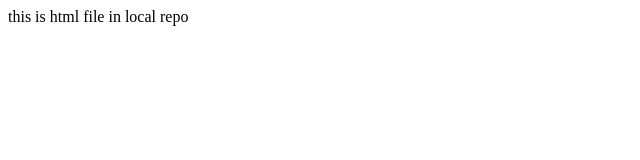
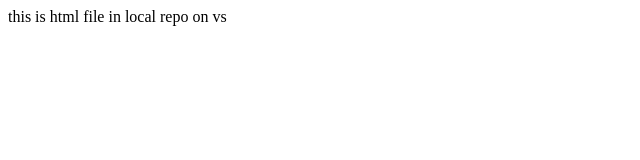
Before and after one commit to rosey321/local-repo, a plain HTML site: page index.html in a window 1280 px wide. Shown: the full height of the page, 0-640 px from the left. Drawn offline with Linux system fonts and the light colour scheme.

Commit message:
Your commit message

```diff
--- a/index.html
+++ b/index.html
@@ -1 +1 @@
-<p> this is html file in local repo</p>
+<p> this is html file in local repo on vs </p>
```
